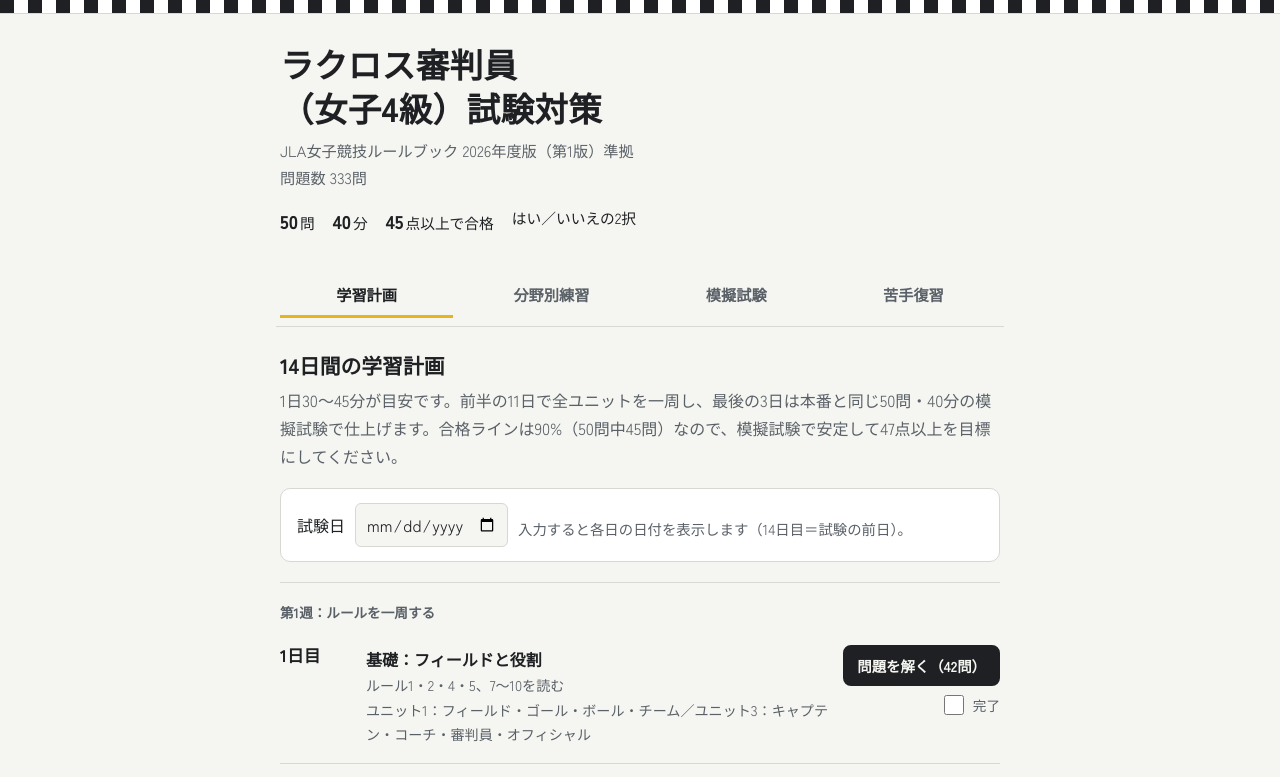
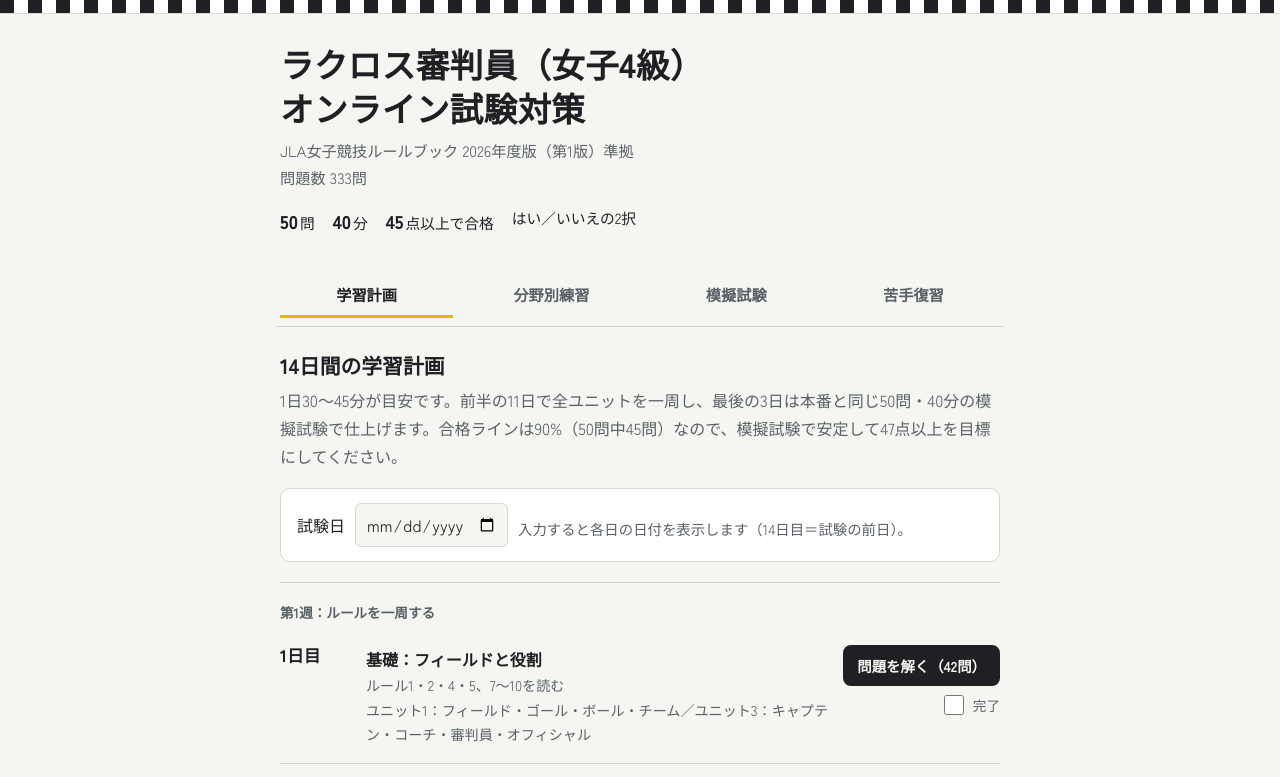
Before and after one commit to hayashikazuki-nihon-uh/lacrosse-rule-exam, a plain HTML site: page index.html in a window 1280 px wide. Shown: the top 777 px of the page. Drawn offline with Linux system fonts and the light colour scheme.

Commit message:
Update index.html

```diff
--- a/index.html
+++ b/index.html
@@ -148,7 +148,7 @@ table.nums td:nth-child(2){font-weight:900;white-space:nowrap}
 <div class="stripes" aria-hidden="true"></div>
 <div class="wrap">
   <header class="top">
-    <h1>ラクロス審判員<br>（女子4級）試験対策</h1>
+    <h1>ラクロス審判員（女子4級）<br>オンライン試験対策</h1>
     <p>JLA女子競技ルールブック 2026年度版（第1版）準拠<br>問題数 333問</p>
     <ul class="rules">
       <li><b>50</b>問</li><li><b>40</b>分</li><li><b>45</b>点以上で合格</li><li>はい／いいえの2択</li>
```
